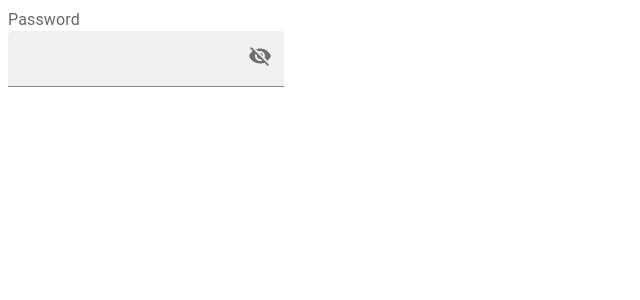
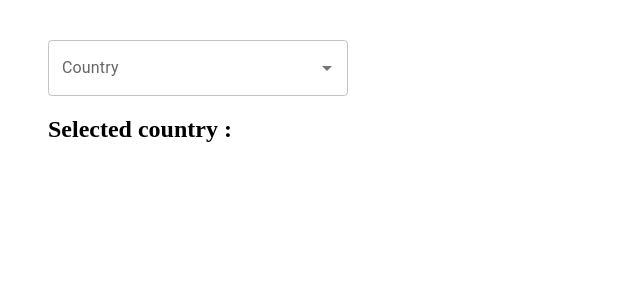
Before and after one commit to DemoTakechangeProject/my-react-app, a React (Vite) app: page / in a window 1280 px wide. Shown: the top 300 px of the page, without its empty margins (0-640 px from the left). Built offline with nearby package versions, Linux system fonts and the light colour scheme.

Commit message:
AutoComplete component in material UI

```diff
--- /dev/null
+++ b/src/component/AutoCompleteComponent.jsx
@@ -0,0 +1,133 @@
+// import { Autocomplete, TextField } from "@mui/material"
+
+// const AutoCompleteComponent = () => {
+
+//     const country = [
+//         "India",
+//         "USA",
+//         "UK",
+//         "Canada",
+//         "Australia"
+//     ];
+
+//     return (
+//         <div style={{width:300,margin:"40px"}}>
+//             <Autocomplete
+//                 options={country}
+//                 renderInput={
+//                     (value) => (
+//                         <TextField
+//                             {...value}
+//                             label="Country"
+//                             placeholder="Search country"
+//                         />
+//                     )
+//                 }
+//             />
+//         </div>
+//     )
+// }
+
+// export default AutoCompleteComponent
+
+// import { Autocomplete, TextField } from "@mui/material"
+// import { useState } from "react";
+
+// const AutoCompleteComponent = () => {
+
+//     const [country,setCountry] = useState("");
+//     const [state,setState] = useState([])
+
+//     const countries = [
+//         "India",
+//         "USA",
+//         "UK",
+//         "Canada",
+//         "Australia"
+//     ];
+
+//     const handleCountry = (event,value) =>{
+//         setCountry(value)
+//     }
+
+//     return (
+//         <div style={{width:300,margin:"40px"}}>
+//             <Autocomplete
+//                 options={countries}
+//                 onChange={handleCountry}
+//                 renderInput={
+//                     (value) => (
+//                         <TextField
+//                             {...value}
+//                             label="Country"
+//                             placeholder="Search country"
+//                         />
+//                     )
+//                 }
+//             />
+//             <h2>Selected country : {country}</h2>
+//         </div>
+//     )
+// }
+
+// export default AutoCompleteComponent
+
+
+import { Autocomplete, TextField } from "@mui/material"
+import { useState } from "react";
+
+const AutoCompleteComponent = () => {
+
+    const [country,setCountry] = useState("");
+    const [state,setState] = useState([])
+
+    // const countries = [
+    //     "India",
+    //     "USA",
+    //     "UK",
+    //     "Canada",
+    //     "Australia"
+    // ];
+
+
+    const countries = [
+        {id:1,name:"India"},
+        {id:2,name:"USA"},
+        {id:3,name:"UK"},
+        {id:4,name:"Canada"},
+        {id:5,name:"Australia"}
+    ]
+
+    const handleCountry = (event,value) =>{
+        // setCountry(value)
+        console.log('====================================');
+        console.log(value);
+        console.log('====================================');
+
+        setCountry(value.name);
+    }
+
+    return (
+        <div style={{width:300,margin:"40px"}}>
+            <Autocomplete
+                options={countries}
+                getOptionLabel={(option)=>
+                    option.name
+                }
+                onChange={handleCountry}
+                renderInput={
+                    (value) => (
+                        <TextField
+                            {...value}
+                            label="Country"
+                            placeholder="Search country"
+                        />
+                    )
+                }
+            />
+            <h2>Selected country : {country}</h2>
+        </div>
+    )
+}
+
+export default AutoCompleteComponent
--- /dev/null
+++ b/src/component/CssExample.jsx
@@ -0,0 +1,57 @@
+// External Css
+
+// import '../style/CssExample.css'
+// const CssExample = () => {
+
+//     return (
+//         <div>
+//             <h1 className="heading">
+//                 Welcome to the React
+//             </h1>
+
+//             <button className="btn">
+//                 Click Me
+//             </button>
+//         </div>
+//     )
+// }
+
+// export default CssExample
+
+// // Internal CSS
+
+// const CssExample = () => {
+
+//     return (
+//         <div>
+//             <h1
+//                 style={{
+//                     color:'red',
+//                     fontSize:'30px',
+//                     textAlign:'center'
+//                 }}
+//             >
+//                 Welcome to the React
+//             </h1>
+//         </div>
+//     )
+// }
+
+// export default CssExample
+
+// CSS Modules
+
+import styles from '../style/CssExample.module.css'
+
+const CssExample = () => {
+
+    return (
+        <div>
+            <h1 className={styles.heading}>
+                Welcome to the React
+            </h1>
+        </div>
+    )
+}
+
+export default CssExample
--- a/src/screen/App.jsx
+++ b/src/screen/App.jsx
@@ -1,5 +1,9 @@
 // import EventExample from "../component/EventExample"
-import OnChangeExample from "../component/OnChangeExample"
+// import OnChangeExample from "../component/OnChangeExample"
+
+import AutoCompleteComponent from "../component/AutoCompleteComponent"
+
+// import CssExample from "../component/CssExample"
 
 // import StateExample from "../component/StateExample"
 
@@ -9,9 +13,11 @@ const App=()=>{
 
   return(
       // <EventExample/>
-      <OnChangeExample/>
+      // <OnChangeExample/>
       // <ConditionalRendering/>
       // <StateExample/>
+      // <CssExample/>
+      <AutoCompleteComponent/>
   )
 }
 
--- /dev/null
+++ b/src/style/CssExample.css
@@ -0,0 +1,13 @@
+.heading{
+    color: blue;
+    font-size: 30px;
+    text-align: center;
+}
+
+.btn{
+    background-color: green;
+    color: white;
+    padding: 10px 20px;
+    border: none;
+    border-radius: 10px;
+}
--- /dev/null
+++ b/src/style/CssExample.module.css
@@ -0,0 +1,5 @@
+.heading{
+    color: purple;
+    font-size: 30px;
+    text-align: center;
+}
```
Also changed, not shown: 1 other file (tests, documents, lock files or other folders).
